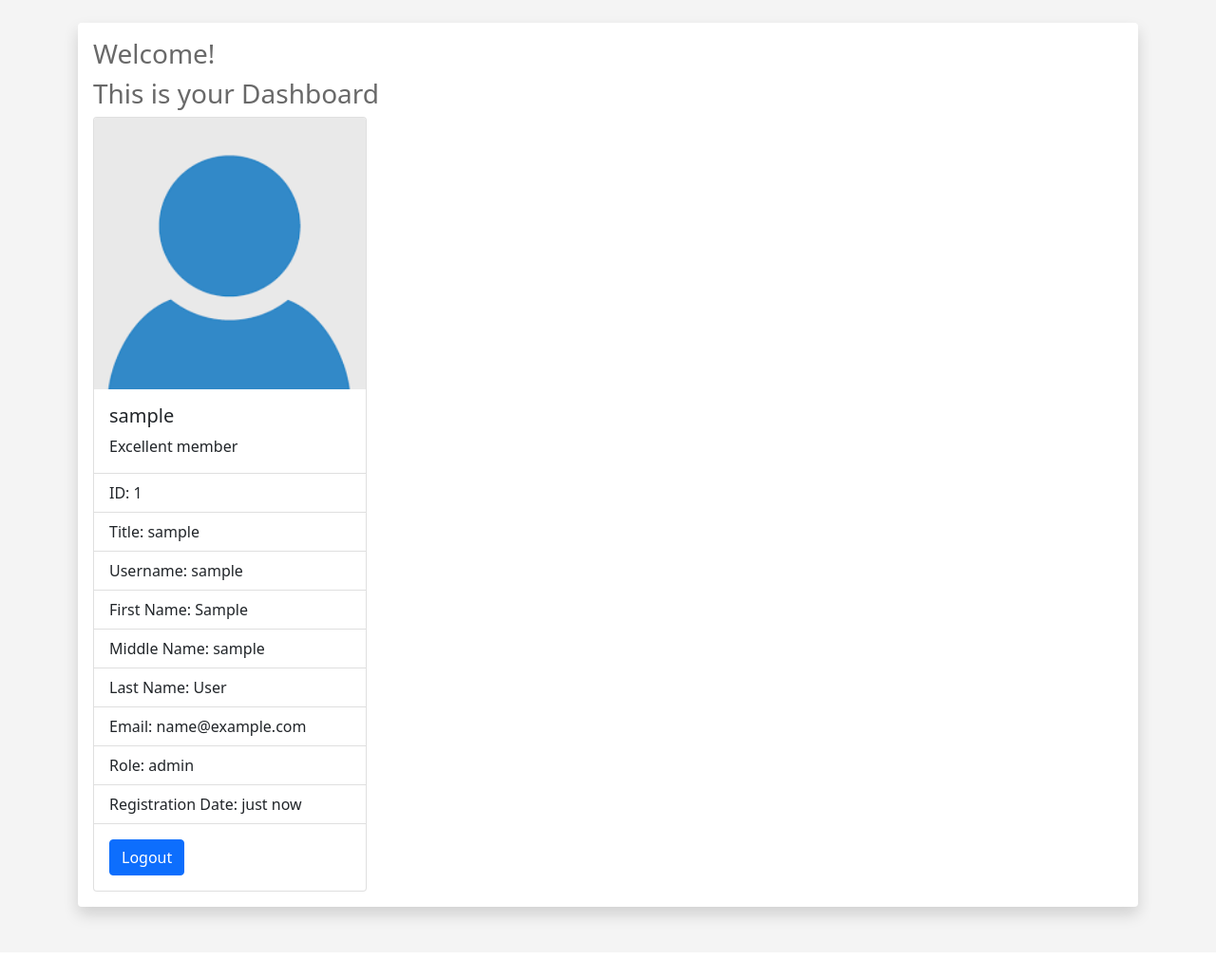
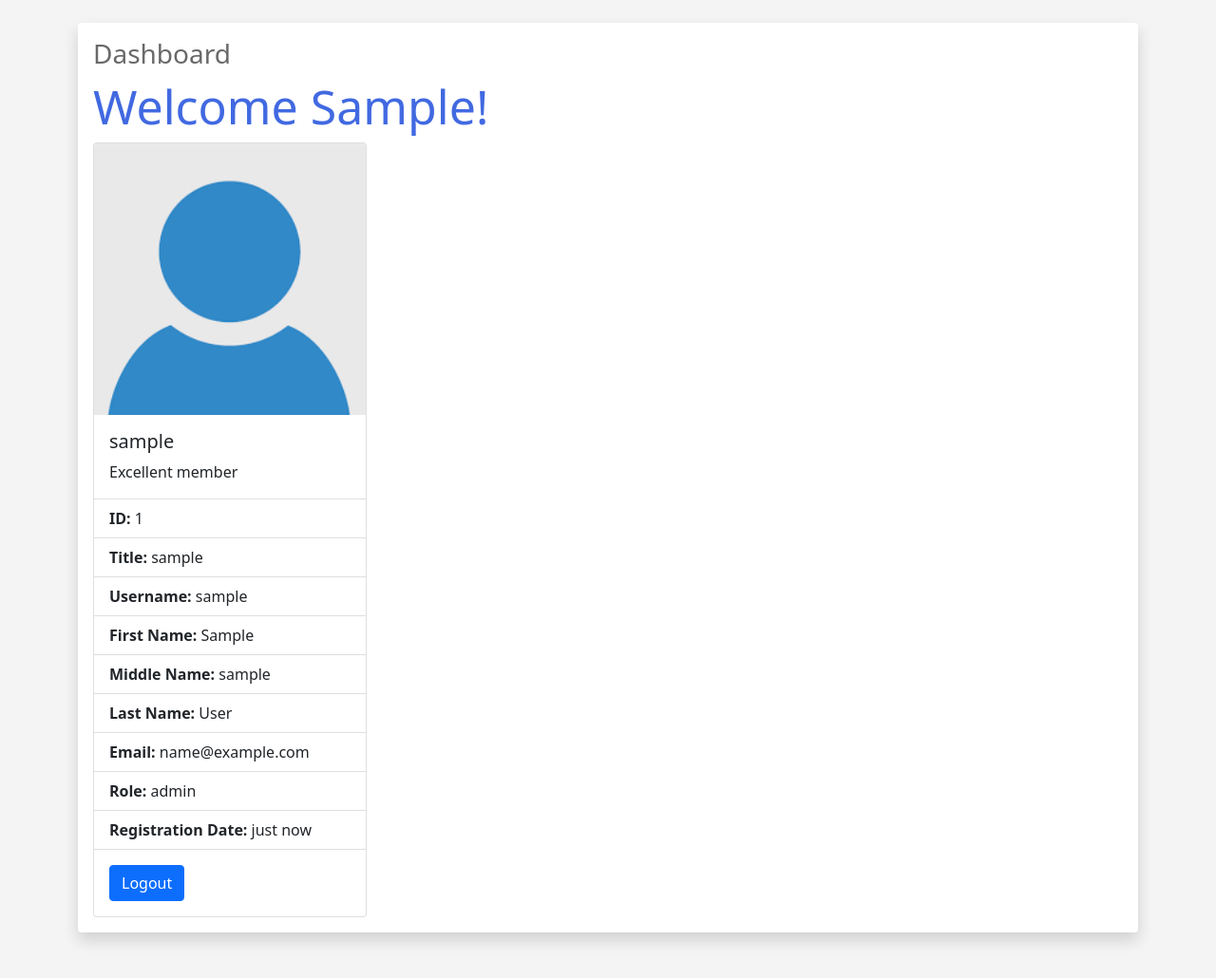
Before and after one commit to Ugo5738/Attendance, a Flask app: page /dashboard in a window 1280 px wide. Shown: the part 56-1086 px from the top of the page at 95% size. Before the commit the page ends 1031 px from the top, so only its background shows below. Run offline with Flask 2, Linux system fonts and the light colour scheme; the visitor is signed in with stand-in values (Sample User, id 1); data comes from the database, SQL or seed files in the repository.

Commit message:
Improved template appearance

```diff
--- a/templates/dashboard.html
+++ b/templates/dashboard.html
@@ -3,8 +3,8 @@
 {% block content %}
 
 <div class="shadow p-3 mb-5 bg-body rounded">
-    <h3>Welcome!</h3>
-    <h3>This is your Dashboard</h3>
+    <h3>Dashboard</h3>
+    <h1>Welcome {{ current_user.first_name }}!</h1>
     <div class="card" style="width: 18rem;">
         <img src="{{ url_for('static', filename='default/default1.png') }}" class="card-img-top" alt="...">
         <div class="card-body">
@@ -12,15 +12,15 @@
             <p class="card-text">Excellent member</p>
         </div>
         <ul class="list-group list-group-flush">
-            <li class="list-group-item">ID: {{ current_user.id }}</li>
-            <li class="list-group-item">Title: {{ current_user.title }}</li>
-            <li class="list-group-item">Username: {{ current_user.username }}</li>
-            <li class="list-group-item">First Name: {{ current_user.first_name }}</li>
-            <li class="list-group-item">Middle Name: {{ current_user.middle_name }}</li>
-            <li class="list-group-item">Last Name: {{ current_user.last_name }}</li>
-            <li class="list-group-item">Email: {{ current_user.email }}</li>
-            <li class="list-group-item">Role: {{ current_user.role }}</li>
-            <li class="list-group-item">Registration Date: {{ current_user.registration_date | datetimeformat }}</li>
+            <li class="list-group-item"><strong>ID:</strong> {{ current_user.id }}</li>
+            <li class="list-group-item"><strong>Title:</strong> {{ current_user.title }}</li>
+            <li class="list-group-item"><strong>Username:</strong> {{ current_user.username }}</li>
+            <li class="list-group-item"><strong>First Name:</strong> {{ current_user.first_name }}</li>
+            <li class="list-group-item"><strong>Middle Name:</strong> {{ current_user.middle_name }}</li>
+            <li class="list-group-item"><strong>Last Name:</strong> {{ current_user.last_name }}</li>
+            <li class="list-group-item"><strong>Email:</strong> {{ current_user.email }}</li>
+            <li class="list-group-item"><strong>Role:</strong> {{ current_user.role }}</li>
+            <li class="list-group-item"><strong>Registration Date:</strong> {{ current_user.registration_date | datetimeformat }}</li>
         </ul>
         <div class="card-body">
             <a href="{{ url_for('logout') }}" class="btn btn-primary">Logout</a>
```
Also changed, not shown: app.py (+4 -4 lines), templates/upload.html (+7 -5 lines), templates/home.html (indentation only).
